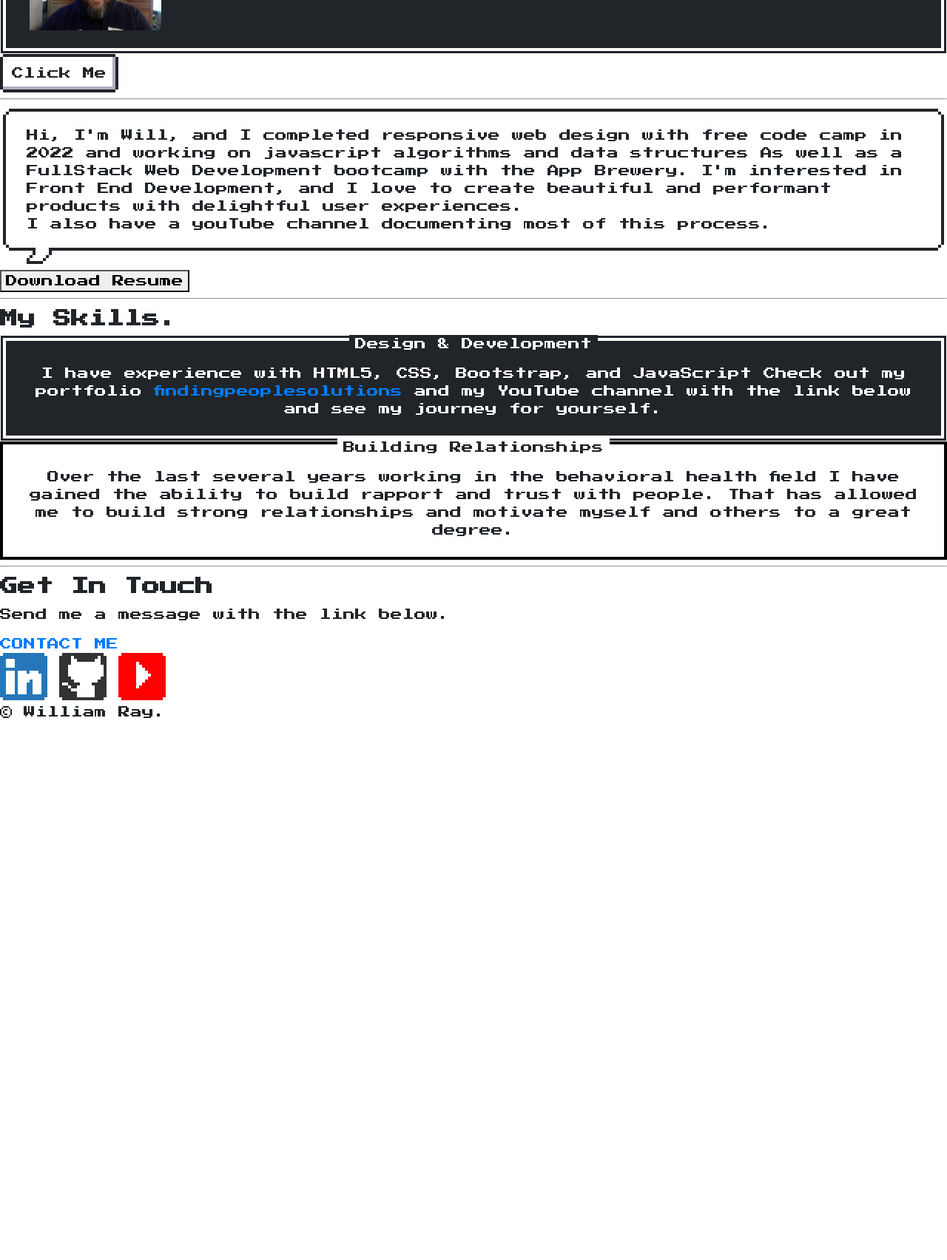
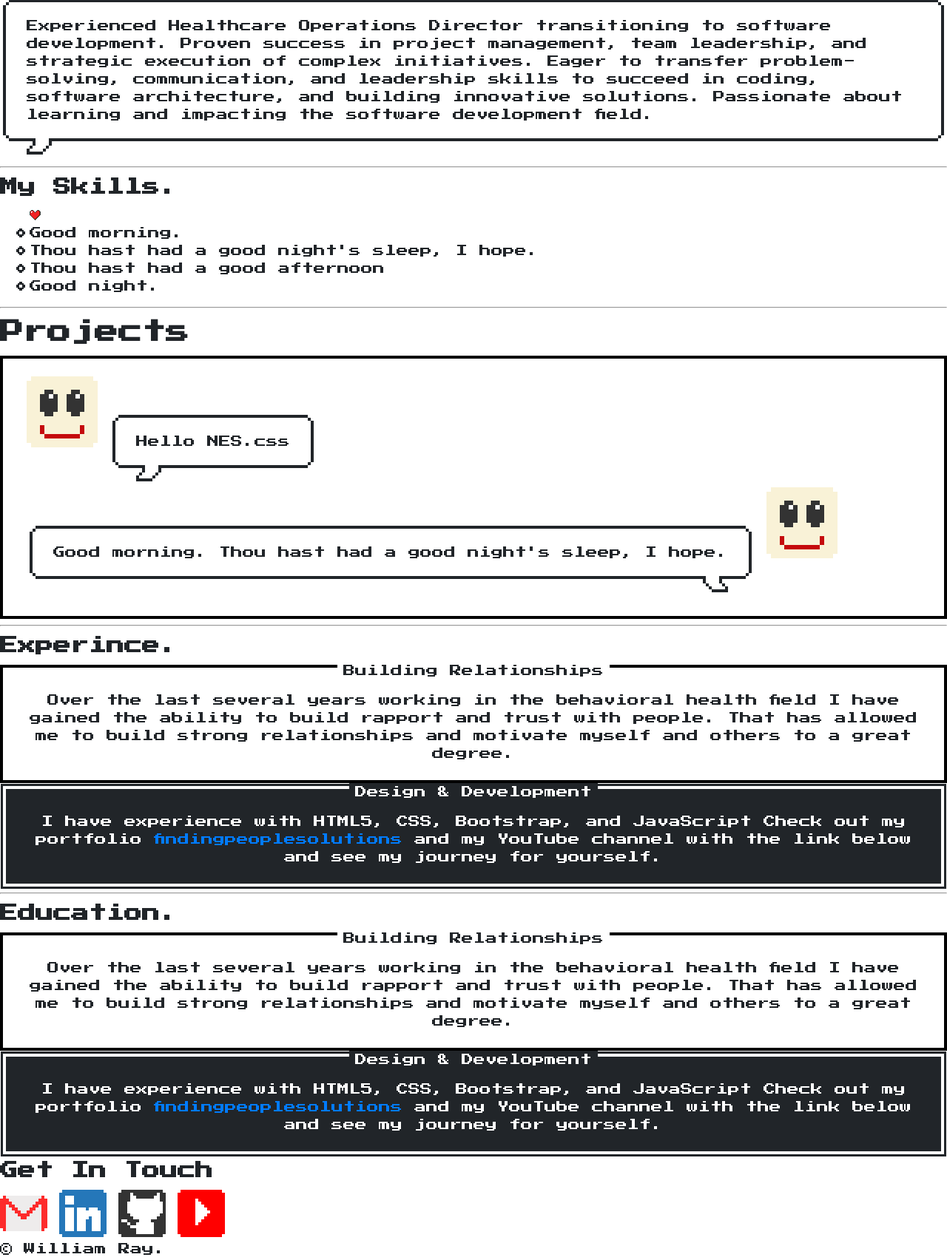
Before and after one commit to Will513r/Will513r.github.io, a website with bundled scripts: page index.html in a window 1280 px wide. Shown: the part 303-2007 px from the top of the page at 74% size. Before the commit the page ends 1294 px from the top, so only its background shows below. Built offline with nearby package versions, Linux system fonts and the light colour scheme.

Commit message:
Working on the layout added new icon

```diff
--- a/index.html
+++ b/index.html
@@ -4,7 +4,7 @@
     <title>Wills world code</title>
     <meta charset="UTF-8" />
 
-    <link rel="icon" href="favicon.ico" />
+    <link rel="icon" href="public/images/The Tech.png" />
     <link rel="stylesheet" href="./node_modules/nes.css/css/nes.min.css" />
     <link
       href="https://fonts.googleapis.com/css?family=Press+Start+2P"
@@ -20,14 +20,14 @@
           <img src="public/images/The Tech.png" alt="" />
           <!-- Balloon -->
           <div class="nes-balloon from-left is-dark">
-            <p>Hello. I'm Will a Programmer.</p>
+            <p>Hello. I'm Will.</p>
           </div>
         </section>
 
         <section class="message -right">
           <!-- Balloon -->
           <div class="nes-balloon from-right is-dark">
-            <p>If you're on this page then thats the sign your at the right place!</p>
+            <p>If you're on this page then your at the right place!</p>
           </div>
 
           <!-- TODO:   get picture on the right side -->
@@ -39,46 +39,73 @@
       </section>
     </section>
 
-    <button class="btn trick nes-btn" type="submit" name="completed" value="">
+    <!-- <button class="btn trick nes-btn" type="submit" name="completed" value="">
       Click Me
-    </button>
+    </button> -->
     <hr />
     <div class="middle-container">
       <p class="nes-balloon from-left nes-pointer">
-        Hi, I'm Will, and I completed responsive web design with free code camp
-        in 2022 and working on javascript algorithms and data structures As well
-        as a FullStack Web Development bootcamp with the App Brewery. I'm
-        interested in Front End Development, and I love to create beautiful and
-        performant products with delightful user experiences.<br />
-        I also have a youTube channel documenting most of this process.
+        Experienced Healthcare Operations Director transitioning to software
+        development. Proven success in project management, team leadership, and
+        strategic execution of complex initiatives. Eager to transfer
+        problem-solving, communication, and leadership skills to succeed in
+        coding, software architecture, and building innovative solutions.
+        Passionate about learning and impacting the software development field.
       </p>
-
-      <a href="resume/Grey Clean CV Resume Photo (1).pdf" download
+      <!-- ADD actual resume????????????????????? -->
+      <!-- <a href="resume/Grey Clean CV Resume Photo (1).pdf" download
         ><button class="btn">Download Resume</button></a
-      >
+      > -->
       <div class="profile">
         <div class="cert-row"></div>
       </div>
     </div>
     <hr />
+
+    <!-- TODO make the hearts the bullet points for the skills list ?????? -->
     <div class="skills">
       <h2>My Skills.</h2>
       <div class="skill-row">
-        <div class="nes-container is-dark with-title is-centered">
-          <p class="title">Design & Development</p>
-          <p>
-            I have experience with HTML5, CSS, Bootstrap, and JavaScript Check
-            out my portfolio
-            <a href="https://findingpeoplesolutions.com/"
-              >findingpeoplesolutions</a
-            >
-            and my YouTube channel with the link below and see my journey for
-            yourself.
-          </p>
+        <div class="lists">
+          <ul class="nes-list is-circle">
+            <i class="nes-icon is-small heart"></i>
+            <li>Good morning.</li>
+            <li>Thou hast had a good night's sleep, I hope.</li>
+            <li>Thou hast had a good afternoon</li>
+            <li>Good night.</li>
+          </ul>
         </div>
       </div>
+    </div>
+    <hr />
+
+    <!-- TODO Add projects like conversation boxs?????????????????????? -->
+    <h1>Projects</h1>
+    <section class="nes-container">
+      <section class="message-list">
+        <section class="message -left">
+          <i class="nes-bcrikko"></i>
+          <!-- Balloon -->
+          <div class="nes-balloon from-left">
+            <p>Hello NES.css</p>
+          </div>
+        </section>
+
+        <section class="message -right">
+          <!-- Balloon -->
+          <div class="nes-balloon from-right">
+            <p>Good morning. Thou hast had a good night's sleep, I hope.</p>
+          </div>
+          <i class="nes-bcrikko"></i>
+        </section>
+      </section>
+    </section>
+
+    <hr />
+    <!-- TODO ADD jobs!!!!!!!!!!!!!!!!!!!!!!!!!!!!!!!! -->
+    <h2>Experince.</h2>
     <div class="skill-row">
-        <div class="nes-container  with-title is-centered">
+      <div class="nes-container with-title is-centered">
         <p class="title">Building Relationships</p>
         <p>
           Over the last several years working in the behavioral health field I
@@ -88,19 +115,49 @@
         </p>
       </div>
     </div>
+    <div class="nes-container is-dark with-title is-centered">
+      <p class="title">Design & Development</p>
+      <p>
+        I have experience with HTML5, CSS, Bootstrap, and JavaScript Check out
+        my portfolio
+        <a href="https://findingpeoplesolutions.com/">findingpeoplesolutions</a>
+        and my YouTube channel with the link below and see my journey for
+        yourself.
+      </p>
+    </div>
+    <hr />
+    <!-- TODO ADD education!!!!!!!!!!!!!!!!!!!!!!!!!!!!!!!! -->
+    <h2>Education.</h2>
+    <div class="skill-row">
+      <div class="nes-container with-title is-centered">
+        <p class="title">Building Relationships</p>
+        <p>
+          Over the last several years working in the behavioral health field I
+          have gained the ability to build rapport and trust with people. That
+          has allowed me to build strong relationships and motivate myself and
+          others to a great degree.
+        </p>
+      </div>
+    </div>
+    <div class="nes-container is-dark with-title is-centered">
+      <p class="title">Design & Development</p>
+      <p>
+        I have experience with HTML5, CSS, Bootstrap, and JavaScript Check out
+        my portfolio
+        <a href="https://findingpeoplesolutions.com/">findingpeoplesolutions</a>
+        and my YouTube channel with the link below and see my journey for
+        yourself.
+      </p>
+    </div>
+    <div class="contact-me">
+      <h2>Get In Touch</h2>
     </div>
 
-    <hr />
-    <div class="contact-me">
-      <h2>Get In Touch</h2>
-
-      <p>Send me a message with the link below.</p>
-      <a class="btn" href="mailto:will513r@gmail.com">CONTACT ME</a>
-    </div>
-    <script src="index.js"></script>
-  </body>
     <footer>
       <div class="bottom-container">
+        <a class="btn" href="mailto:will513r@gmail.com"
+          ><i class="nes-icon gmail is-large"></i
+        ></a>
         <a
           class="btn btn-footer"
           href="https://www.linkedin.com/in/william-ray-55493a179"
@@ -118,4 +175,6 @@
         <p>© William Ray.</p>
       </div>
     </footer>
+    <script src="index.js"></script>
+  </body>
 </html>
```
Lines whose indentation alone changed are shown as unchanged.
